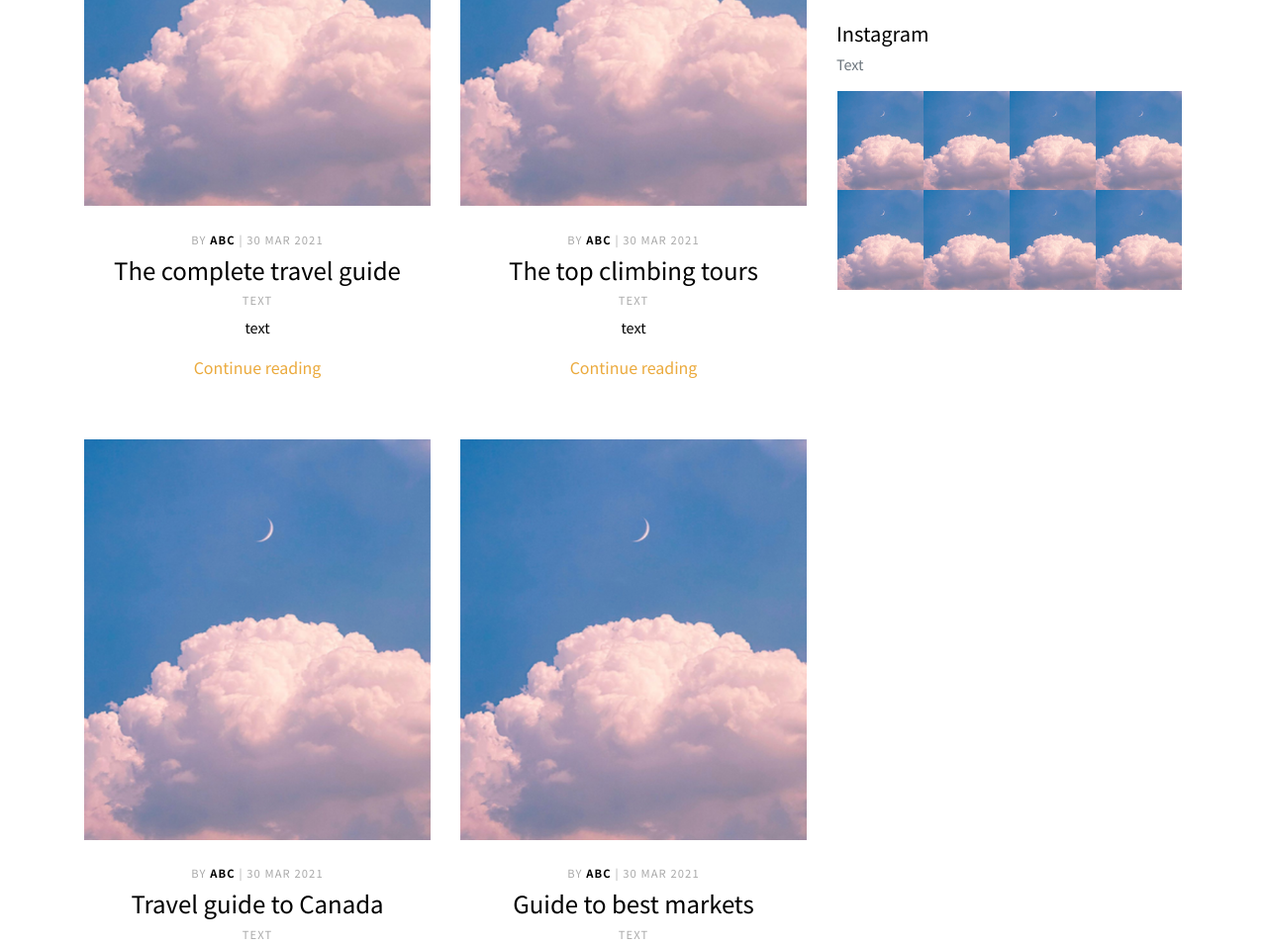
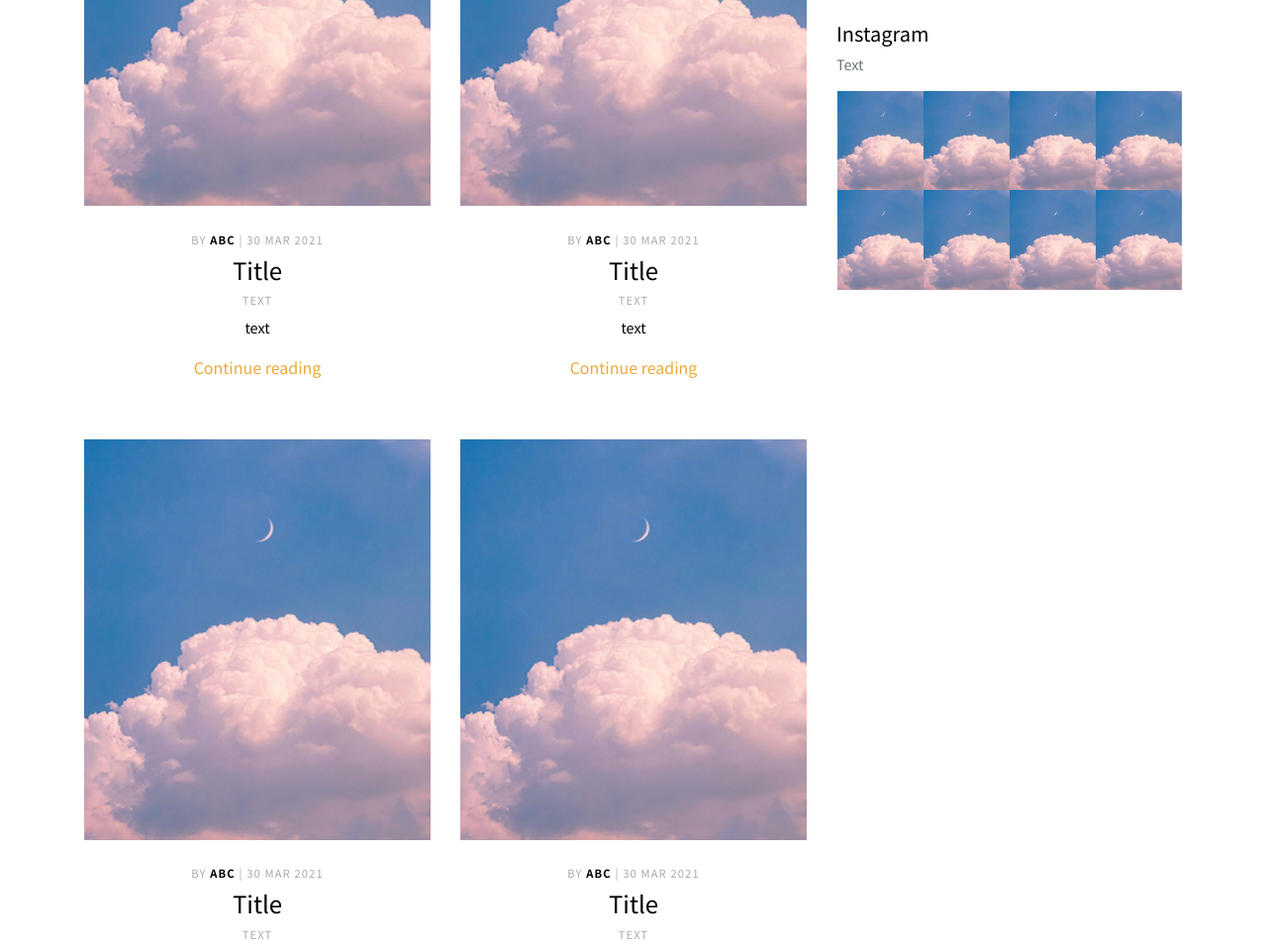
Before and after one commit to clangauge0314/draft_d, a plain HTML site: page listing.html in a window 1280 px wide. Shown: the part 1367-2323 px from the top of the page at 99% size. Drawn offline with Linux system fonts and the light colour scheme; no server answers.

Commit message:
Update listing.html

```diff
--- a/listing.html
+++ b/listing.html
@@ -90,7 +90,7 @@
                   <li class="list-inline-item text-gray align-middle mr-0">|</li>
                   <li class="list-inline-item text-gray align-middle">30 Mar 2021</li>
                 </ul>
-                <h3 class="h4 mt-2"> <a class="reset-anchor" href="post.html">A day in Tailand</a></h3><a class="reset-anchor text-gray text-uppercase small mb-2 d-block" href="#">text</a>
+                <h3 class="h4 mt-2"> <a class="reset-anchor" href="post.html">Title</a></h3><a class="reset-anchor text-gray text-uppercase small mb-2 d-block" href="#">text</a>
                 <p class="text-small mb-1">text</p><a class="btn btn-link" href="index.html">Continue reading</a>
               </div>
               <div class="col-lg-6 mb-5"><a href="post.html"><img class="img-fluid mb-4" src="img/image_1.jpg" alt=""/></a>
@@ -100,7 +100,7 @@
                   <li class="list-inline-item text-gray align-middle mr-0">|</li>
                   <li class="list-inline-item text-gray align-middle">30 Mar 2021</li>
                 </ul>
-                <h3 class="h4 mt-2"> <a class="reset-anchor" href="post.html">The complete travel guide</a></h3><a class="reset-anchor text-gray text-uppercase small mb-2 d-block" href="#">text</a>
+                <h3 class="h4 mt-2"> <a class="reset-anchor" href="post.html">Title</a></h3><a class="reset-anchor text-gray text-uppercase small mb-2 d-block" href="#">text</a>
                 <p class="text-small mb-1">text</p><a class="btn btn-link" href="index.html">Continue reading</a>
               </div>
               <div class="col-lg-6 mb-5"><a href="post.html"><img class="img-fluid mb-4" src="img/image_1.jpg" alt=""/></a>
@@ -110,7 +110,7 @@
                   <li class="list-inline-item text-gray align-middle mr-0">|</li>
                   <li class="list-inline-item text-gray align-middle">30 Mar 2021</li>
                 </ul>
-                <h3 class="h4 mt-2"> <a class="reset-anchor" href="post.html">The top climbing tours</a></h3><a class="reset-anchor text-gray text-uppercase small mb-2 d-block" href="#">text</a>
+                <h3 class="h4 mt-2"> <a class="reset-anchor" href="post.html">Title</a></h3><a class="reset-anchor text-gray text-uppercase small mb-2 d-block" href="#">text</a>
                 <p class="text-small mb-1">text</p><a class="btn btn-link" href="index.html">Continue reading</a>
               </div>
               <div class="col-lg-6 mb-5"><a href="post.html"><img class="img-fluid mb-4" src="img/image_1.jpg" alt=""/></a>
@@ -120,7 +120,7 @@
                   <li class="list-inline-item text-gray align-middle mr-0">|</li>
                   <li class="list-inline-item text-gray align-middle">30 Mar 2021</li>
                 </ul>
-                <h3 class="h4 mt-2"> <a class="reset-anchor" href="post.html">Travel guide to Canada</a></h3><a class="reset-anchor text-gray text-uppercase small mb-2 d-block" href="#">text</a>
+                <h3 class="h4 mt-2"> <a class="reset-anchor" href="post.html">Title</a></h3><a class="reset-anchor text-gray text-uppercase small mb-2 d-block" href="#">text</a>
                 <p class="text-small mb-1">text</p><a class="btn btn-link" href="index.html">Continue reading</a>
               </div>
               <div class="col-lg-6 mb-5"><a href="post.html"><img class="img-fluid mb-4" src="img/image_1.jpg" alt=""/></a>
@@ -130,7 +130,7 @@
                   <li class="list-inline-item text-gray align-middle mr-0">|</li>
                   <li class="list-inline-item text-gray align-middle">30 Mar 2021</li>
                 </ul>
-                <h3 class="h4 mt-2"> <a class="reset-anchor" href="post.html">Guide to best markets</a></h3><a class="reset-anchor text-gray text-uppercase small mb-2 d-block" href="#">text</a>
+                <h3 class="h4 mt-2"> <a class="reset-anchor" href="post.html">Title</a></h3><a class="reset-anchor text-gray text-uppercase small mb-2 d-block" href="#">text</a>
                 <p class="text-small mb-1">text</p><a class="btn btn-link" href="index.html">Continue reading</a>
               </div>
               <div class="col-lg-6 mb-5"><a href="post.html"><img class="img-fluid mb-4" src="img/image_1.jpg" alt=""/></a>
@@ -140,7 +140,7 @@
                   <li class="list-inline-item text-gray align-middle mr-0">|</li>
                   <li class="list-inline-item text-gray align-middle">30 Mar 2021</li>
                 </ul>
-                <h3 class="h4 mt-2"> <a class="reset-anchor" href="post.html">Guide to best markets</a></h3><a class="reset-anchor text-gray text-uppercase small mb-2 d-block" href="#">text</a>
+                <h3 class="h4 mt-2"> <a class="reset-anchor" href="post.html">Title</a></h3><a class="reset-anchor text-gray text-uppercase small mb-2 d-block" href="#">text</a>
                 <p class="text-small mb-1">text</p><a class="btn btn-link" href="index.html">Continue reading</a>
               </div>
               <div class="col-lg-6 mb-5"><a href="post.html"><img class="img-fluid mb-4" src="img/image_1.jpg" alt=""/></a>
```
